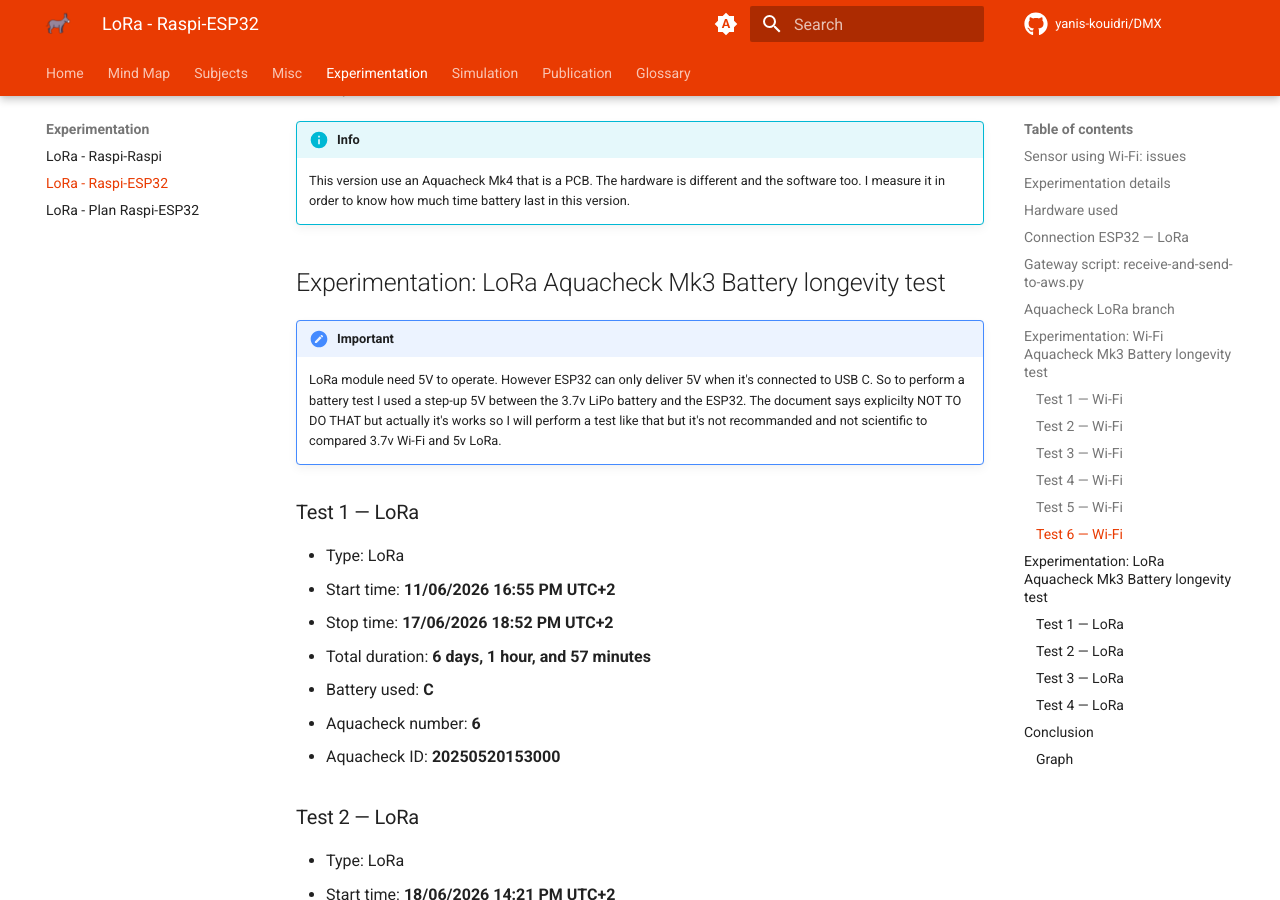
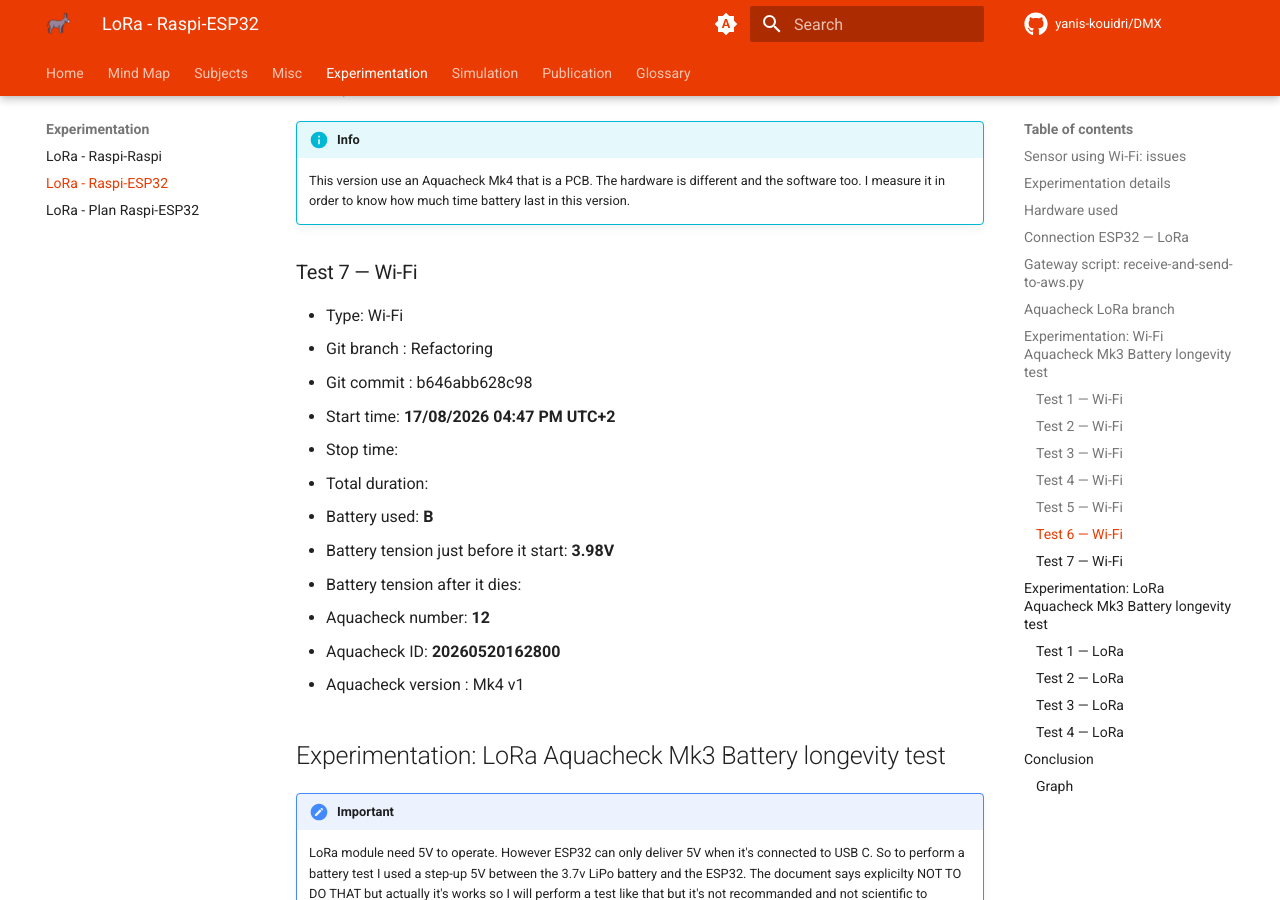
Before and after one commit to Yanis-Kouidri/DMX, an MkDocs documentation site: the page built from docs/experimentation/lora-raspi-esp32/lora-raspi-esp32.md, in a window 1280 px wide and 900 px high, scrolled down 8964 px. Built offline with MkDocs 1.6.1 and Material for MkDocs 9.7.7, drawn with Linux system fonts in a browser that asks for light colours; comment, search, counter and statistics services are not loaded.

Commit message:
docs: add Test 7 Wi-Fi details to LoRa battery longevity experiment

```diff
--- a/docs/experimentation/lora-raspi-esp32/lora-raspi-esp32.md
+++ b/docs/experimentation/lora-raspi-esp32/lora-raspi-esp32.md
@@ -180,6 +180,21 @@
 
     This version use an Aquacheck Mk4 that is a PCB. The hardware is different and the software too. I measure it in order to know how much time battery last in this version.
 
+### Test 7 — Wi-Fi
+
+- Type: Wi-Fi
+- Git branch : Refactoring
+- Git commit : b646abb628c98
+- Start time: **17/08/2026 04:47 PM UTC+2**
+- Stop time:
+- Total duration:
+- Battery used: **B**
+- Battery tension just before it start: **3.98V**
+- Battery tension after it dies:
+- Aquacheck number: **12**
+- Aquacheck ID: **20260520162800**
+- Aquacheck version : Mk4 v1
+
 ## Experimentation: LoRa Aquacheck Mk3 Battery longevity test
 
 !!! important
```
